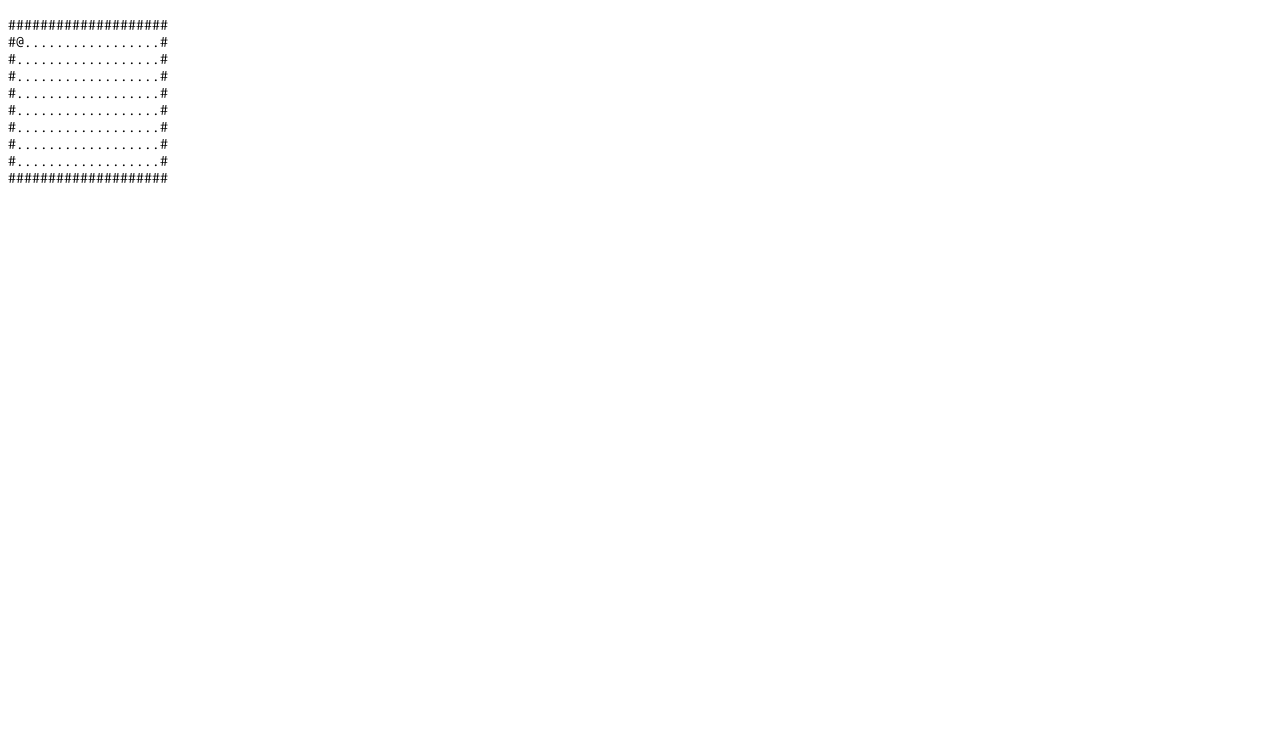
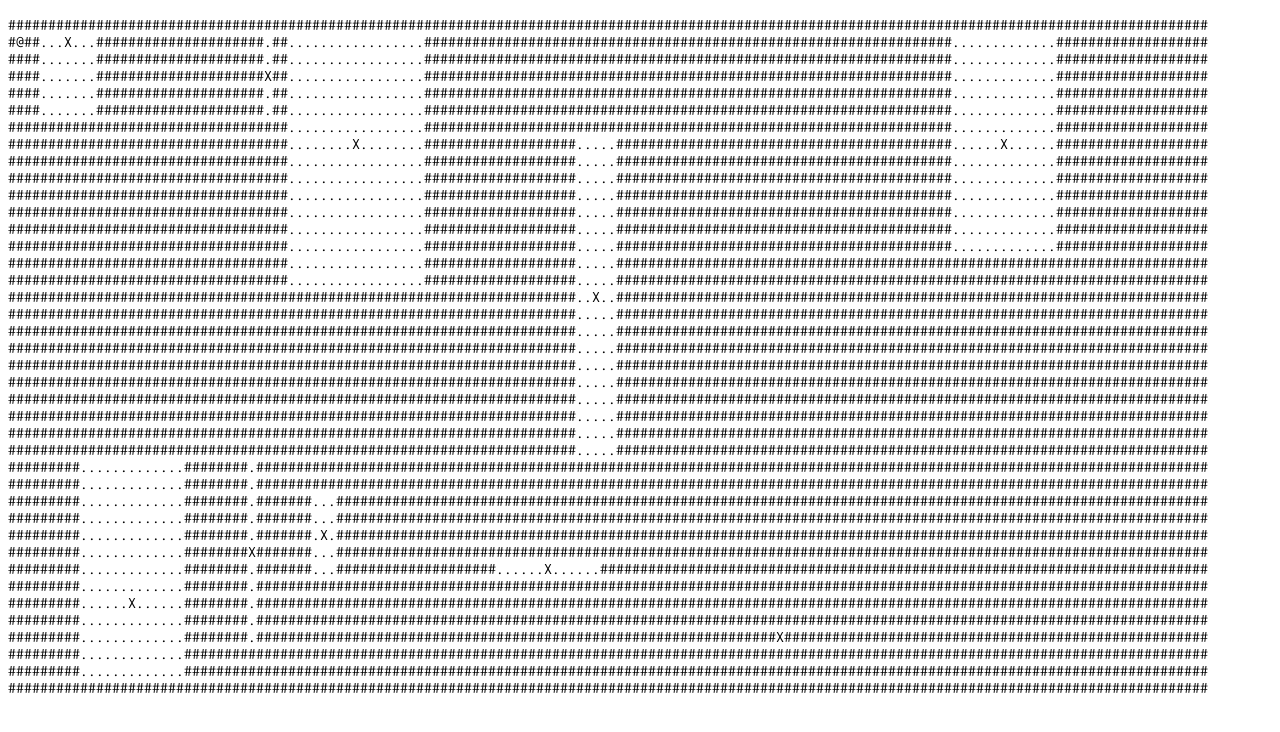
Before and after one commit to Br4ggs/JSrogue, a plain HTML site: page index.html in a window 1280 px wide. Drawn offline with Linux system fonts and the light colour scheme.

Commit message:
first prototype of room placement working

```diff
--- a/behaviour.js
+++ b/behaviour.js
@@ -1,7 +1,39 @@
-var rows = 10;
-var columns = 20;
+const attempts = 10;
+const maxRoomHeight = 10; // Y axis
+const maxRoomWidth = 10; // X axis
+
+const rows = 40; // Y axis
+const columns = 150; // X axis
+var grid;
+
 var playerPosY, playerPosX;
-var grid;
+
+function placeRooms() {
+    for (i = 0; i < attempts; i++) {
+        var randomRow = Math.floor((Math.random() * (rows - 2) + 1));
+        var randomColumn = Math.floor((Math.random() * (columns - 2) + 1));
+
+        var roomHeight = Math.floor(Math.random() * maxRoomHeight);
+        var roomWidth = Math.floor(Math.random() * maxRoomWidth);
+
+        for (y = -roomHeight; y <= roomHeight; y++) {
+            var yOffset = y + randomRow;
+            if (yOffset <= 0 || yOffset >= rows - 1)
+                continue;
+
+            for (x = -roomWidth; x <= roomWidth; x++) {
+                var xOffset = x + randomColumn;
+                if (xOffset <= 0 || xOffset >= columns - 1)
+                    continue;
+
+                if (grid[yOffset][xOffset] !== 'X')
+                    grid[yOffset][xOffset] = '.';
+            }
+        }
+
+        grid[randomRow][randomColumn] = 'X';
+    }
+}
 
 function generateLayout() {
     var grid = [];
@@ -9,10 +41,11 @@ function generateLayout() {
     for (y = 0; y < rows; y++) {
         grid[y] = [];
         for (x = 0; x < columns; x++) {
-            if (y === 0 || y === rows - 1 || x === 0 || x === columns - 1)
+            /*if (y === 0 || y === rows - 1 || x === 0 || x === columns - 1)
                 grid[y][x] = '#';
             else
-                grid[y][x] = '.';
+                grid[y][x] = '.';*/
+            grid[y][x] = '#';
         }
     }
 
@@ -73,6 +106,7 @@ function drawDisplay() {
 window.onload = function () {
     grid = generateLayout();
     setPlayerPos();
+    placeRooms();
     drawDisplay();
     document.onkeydown = function (e) {
         switch (String.fromCharCode(e.keyCode)) {
--- a/index.html
+++ b/index.html
@@ -5,6 +5,6 @@
     <script src="behaviour.js"></script>
 </head>
 <body>
-    <p id="PlayField" style="font-family: Inconsolata"></p>
+    <pre id="PlayField" style="font-family: Inconsolata"></pre>
 </body>
 </html>
```
